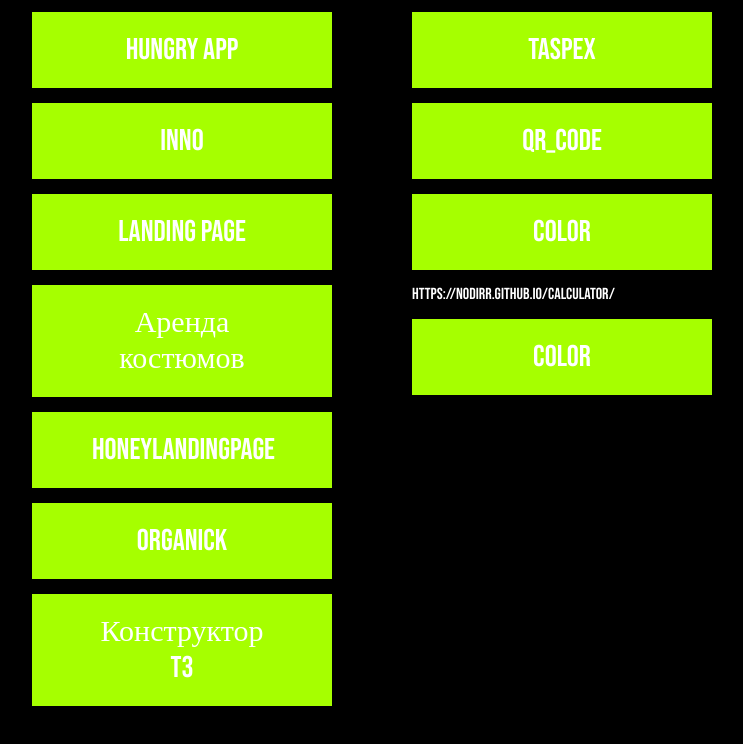
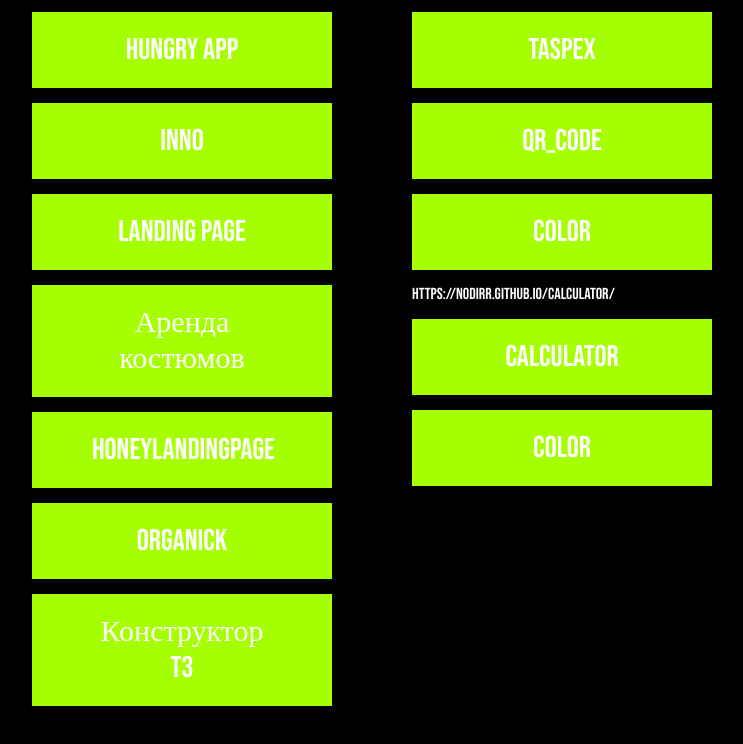
Before and after one commit to Nodirr/portfolio, a plain HTML site: page index.html in a window 1280 px wide. Shown: the part 753-1497 px from the top of the page, without its empty margins (53-796 px from the left). Drawn offline with Linux system fonts and the light colour scheme; a web font is replaced by a local one.

Commit message:
Update index.html

```diff
--- a/index.html
+++ b/index.html
@@ -57,7 +57,10 @@
              <a href="   https://nodirr.github.io/QR-CODE/">QR_CODE</a>
          <a href="https://nodirr.github.io/ColorType/">Color</a>
              https://nodirr.github.io/Calculator/
-            <a href=" https://nodirr.github.io/Calculator/">Color</a>
+            <a href=" https://nodirr.github.io/Calculator/">Calculator</a>
+
+            <a href=" https://nodirr.github.io/dino/">Color</a>
+
         </div>
       <div class="gogo">
         <img src="https://podarokmos.ru/wp-content/uploads/9/f/d/9fdd942b200dffed3dac52b293da7ba9.gif" alt="">
```
